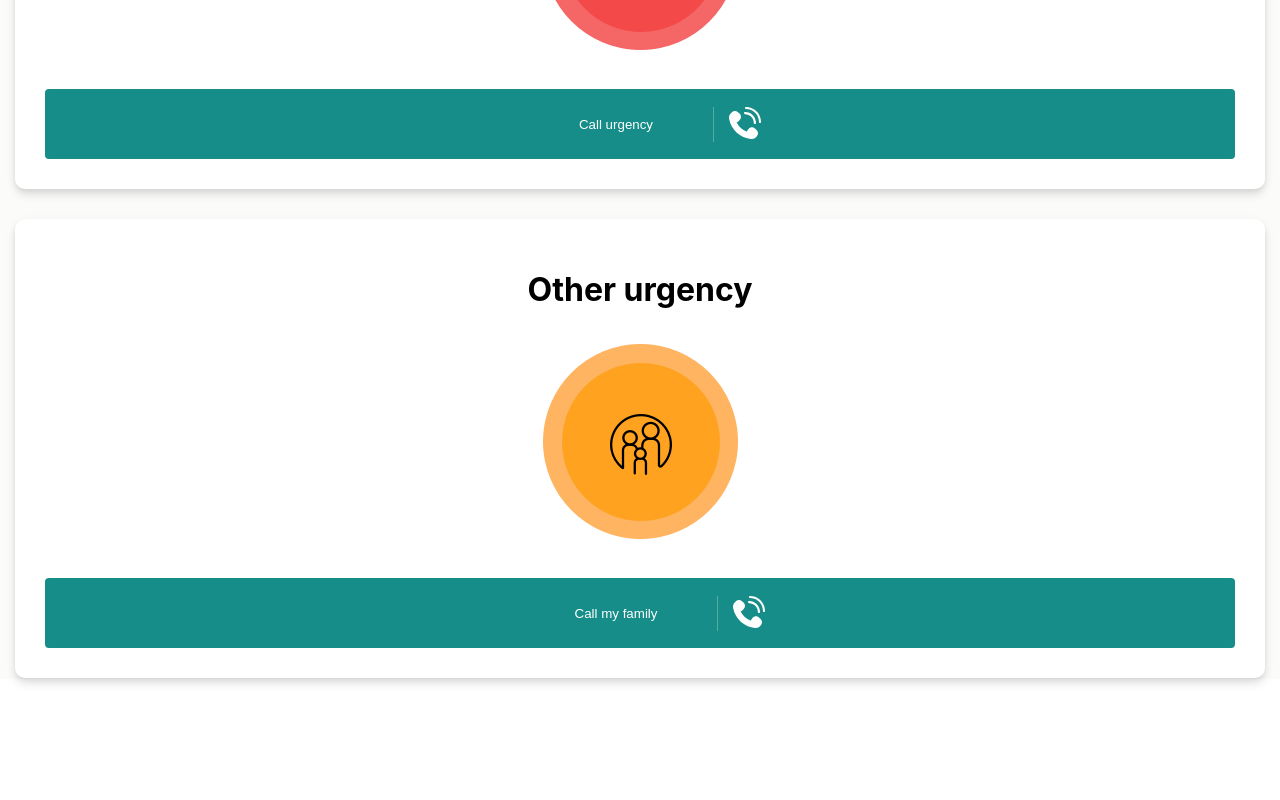
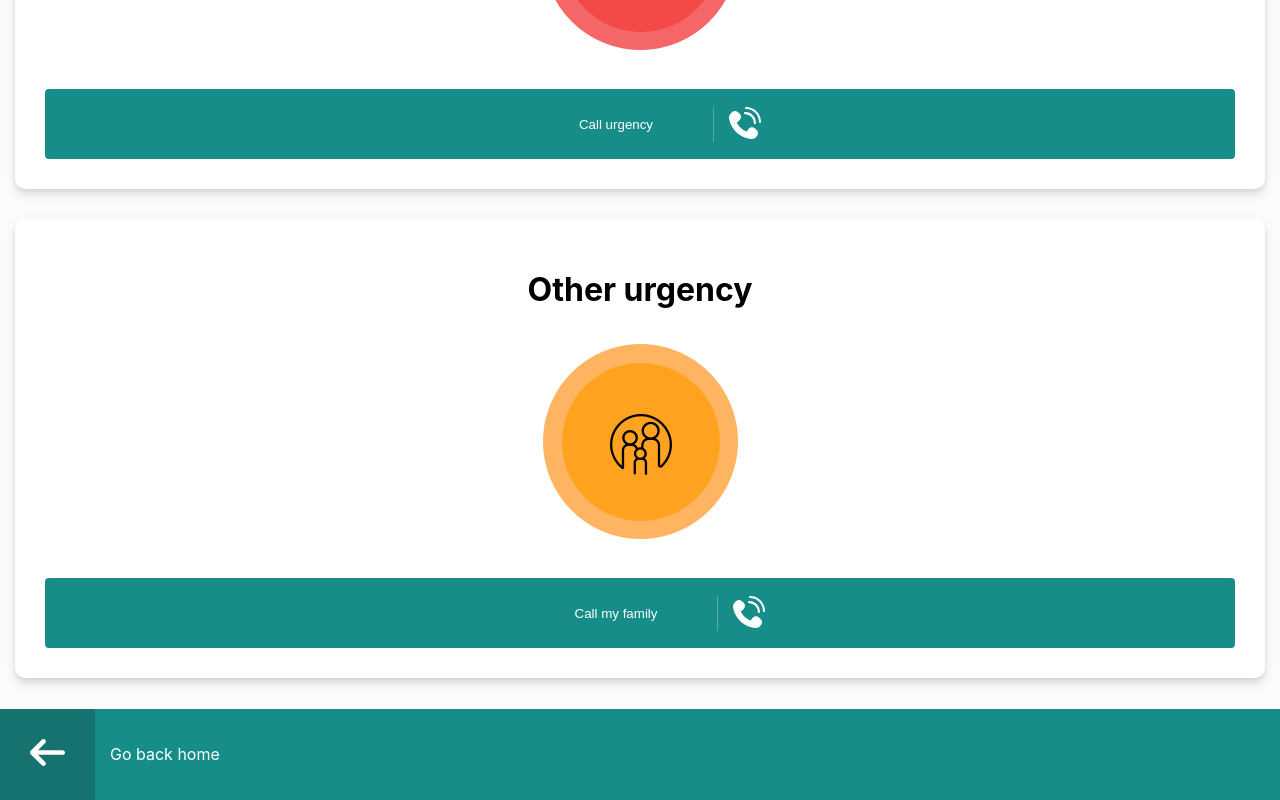
Before and after one commit to llopezjosue/doctogone-front, a React (Create React App) app: page /user/sos in a window 1280 px wide. Shown: the part 373-1173 px from the top of the page. Before the commit the page ends 1082 px from the top, so only its background shows below. Built offline with nearby package versions, Linux system fonts and the light colour scheme.

Commit message:
create btn back

```diff
--- /dev/null
+++ b/src/components/Elements/BtnBack.jsx
@@ -0,0 +1,23 @@
+import React from "react";
+import "./BtnBack.scss";
+import { Link } from "react-router-dom";
+import PropTypes from "prop-types";
+
+const BtnBack = (props) => {
+  return (
+    <div>
+      <Link to="/user">
+        <div className="back">
+          <div className="icon">
+            <img src="/icons/back.svg"></img>
+          </div>
+          <div className="txt">Go back home</div>
+        </div>
+      </Link>
+    </div>
+  );
+};
+
+BtnBack.propTypes = {};
+
+export default BtnBack;
--- /dev/null
+++ b/src/components/Elements/BtnBack.scss
@@ -0,0 +1,17 @@
+.back {
+  display: flex;
+  background-color: #168d88;
+
+  align-items: center;
+
+  .icon {
+    background-color: #16726f;
+    padding: 30px;
+  }
+
+  .txt {
+    margin-left: 15px;
+    color: white;
+    text-decoration: none;
+  }
+}
--- a/src/components/User/SOS.jsx
+++ b/src/components/User/SOS.jsx
@@ -1,5 +1,6 @@
 import React from "react";
 import Pulse from "react-reveal/Zoom";
+import BtnBack from "../Elements/BtnBack";
 import "./SOS.scss";
 
 function SOS() {
@@ -45,6 +46,8 @@ function SOS() {
           </div>
         </Pulse>
       </div>
+
+      <BtnBack/>
     </div>
   );
 }
--- a/src/index.css
+++ b/src/index.css
@@ -23,3 +23,7 @@ code {
   background-color: #fbfbf9;
   min-height: 100vh;
 }
+
+a {
+  text-decoration: none;
+}
```
Also changed, not shown: public/icons/back.svg (added).
